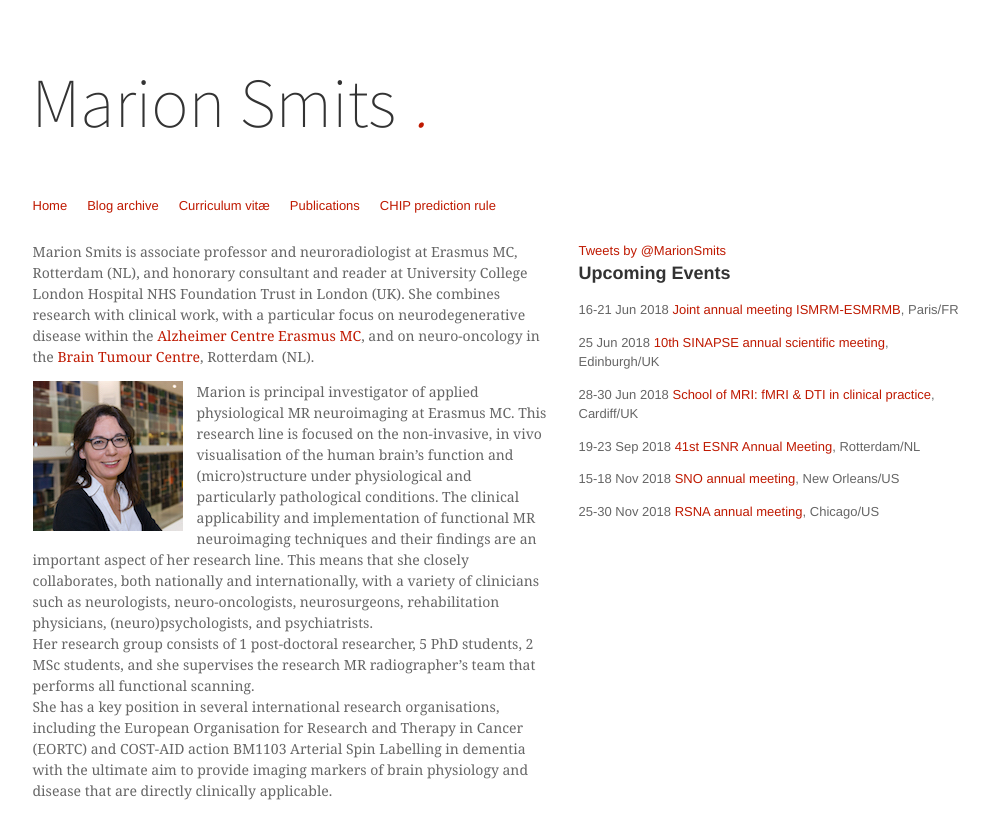
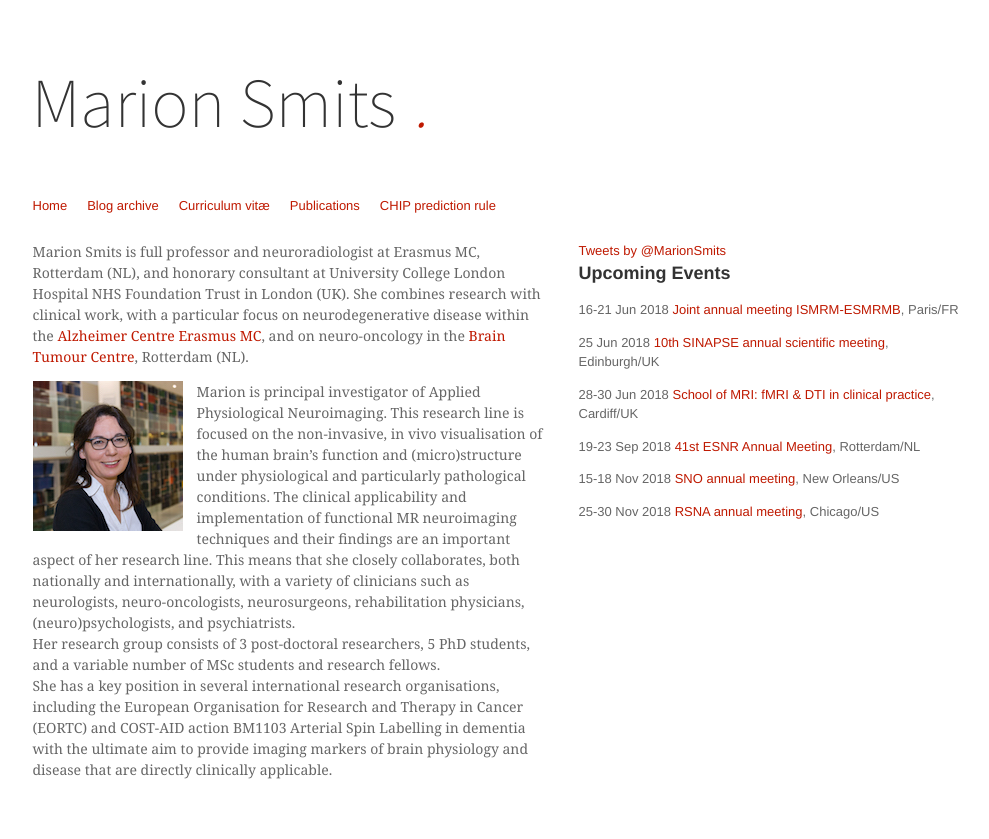
Before and after one commit to marionsmits/marionsmits.github.io, a Jekyll site: the page built from index.md, in a window 1280 px wide. Shown: the top 839 px of the page, without its empty margins (120-1109 px from the left). Built offline with Jekyll 4.4.1, drawn with Linux system fonts in a browser that asks for light colours; comment, search, counter and statistics services are not loaded.

Commit message:
professor added

```diff
--- a/index.md
+++ b/index.md
@@ -2,9 +2,9 @@
 layout: page
 ---
 
-Marion Smits is associate professor and neuroradiologist at Erasmus MC, Rotterdam (NL), and honorary consultant and reader at University College London Hospital NHS Foundation Trust in London (UK). She combines  research with clinical work, with a particular focus on neurodegenerative disease within the [Alzheimer Centre Erasmus MC](http://www.erasmusmc.nl/alzheimercentrum/), and on neuro-oncology in the [Brain Tumour Centre](https://www.erasmusmc.nl/hersentumorcentrum/), Rotterdam (NL).
+Marion Smits is full professor and neuroradiologist at Erasmus MC, Rotterdam (NL), and honorary consultant at University College London Hospital NHS Foundation Trust in London (UK). She combines  research with clinical work, with a particular focus on neurodegenerative disease within the [Alzheimer Centre Erasmus MC](http://www.erasmusmc.nl/alzheimercentrum/), and on neuro-oncology in the [Brain Tumour Centre](https://www.erasmusmc.nl/hersentumorcentrum/), Rotterdam (NL).
 
 <img src="marion.jpg" style="float:left;margin:0 1em 0.5em 0" alt="Marion Smits">
-Marion is principal investigator of applied physiological MR neuroimaging at Erasmus MC. This research line is focused on the non-invasive, in vivo visualisation of the human brain’s function and (micro)structure under physiological and particularly pathological conditions. The clinical applicability and implementation of functional MR neuroimaging techniques and their findings are an important aspect of her research line. This means that she closely collaborates, both nationally and internationally, with a variety of clinicians such as neurologists, neuro-oncologists, neurosurgeons, rehabilitation physicians, (neuro)psychologists, and psychiatrists.
-Her research group consists of 1 post-doctoral researcher, 5 PhD students, 2 MSc students, and she supervises the research MR radiographer’s team that performs all functional scanning.
+Marion is principal investigator of Applied Physiological Neuroimaging. This research line is focused on the non-invasive, in vivo visualisation of the human brain’s function and (micro)structure under physiological and particularly pathological conditions. The clinical applicability and implementation of functional MR neuroimaging techniques and their findings are an important aspect of her research line. This means that she closely collaborates, both nationally and internationally, with a variety of clinicians such as neurologists, neuro-oncologists, neurosurgeons, rehabilitation physicians, (neuro)psychologists, and psychiatrists.
+Her research group consists of 3 post-doctoral researchers, 5 PhD students, and a variable number of MSc students and research fellows.
 She has a key position in several international research organisations, including the European Organisation for Research and Therapy in Cancer (EORTC) and COST-AID action BM1103 Arterial Spin Labelling in dementia with the  ultimate aim to provide imaging markers of brain physiology and disease that are directly clinically applicable.
```
